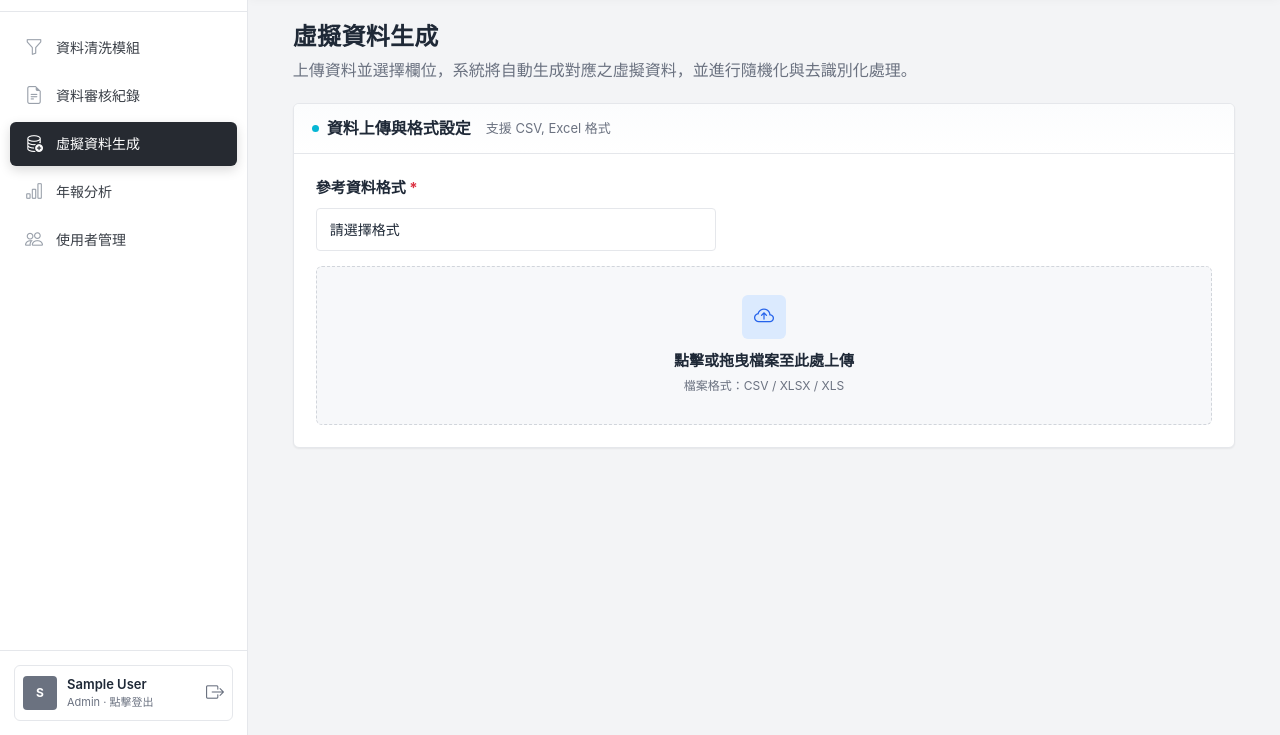
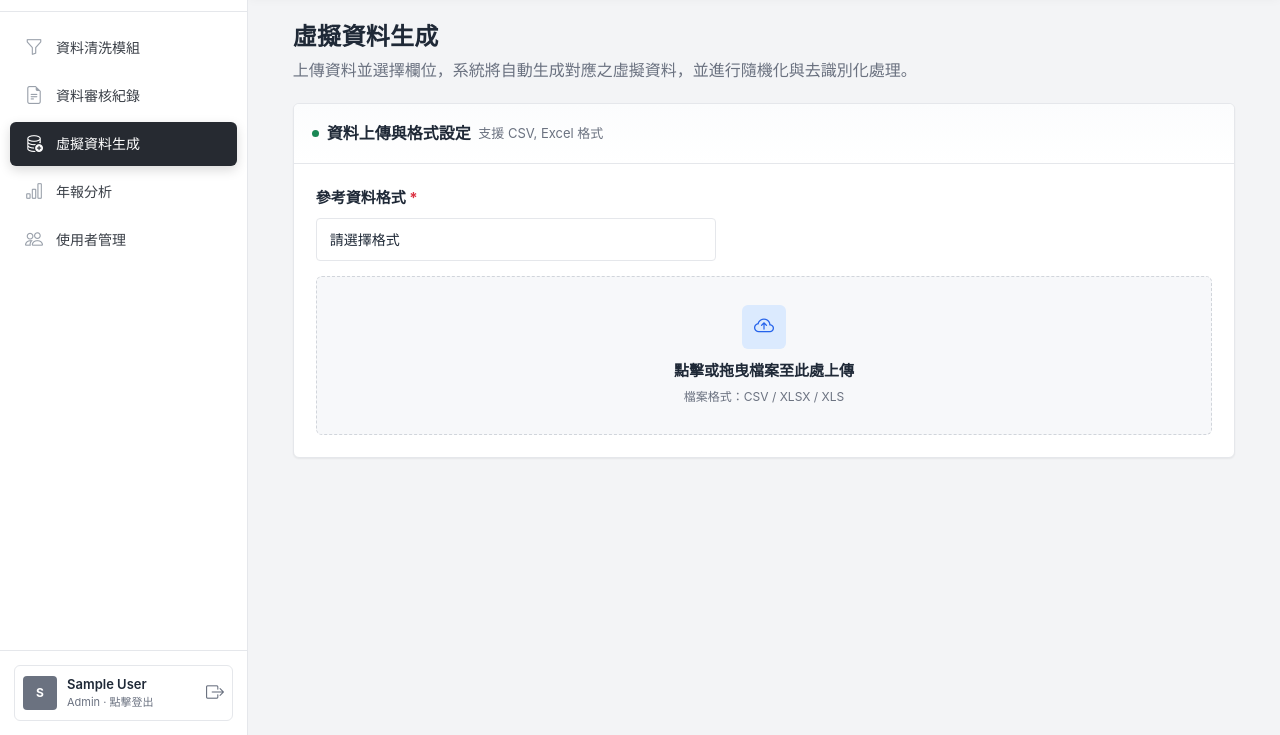
Before and after one commit to YuTzu2003/CancerRegistry_System, a Flask app: page /dataGen in a window 1280 px wide. Shown: the part 65-800 px from the top of the page. Run offline with Flask 3, Linux system fonts and the light colour scheme; the visitor is signed in with stand-in values (Sample User, id 1); data that the repository does not hold is empty; some libraries are stand-ins or nearby versions.

Commit message:
update ui

```diff
--- a/modules/blueprint/clean/templates/history.html
+++ b/modules/blueprint/clean/templates/history.html
@@ -1,5 +1,5 @@
 {% extends "base.html" %}
-{% block title %}資料審核紀錄｜癌症登記平台{% endblock %}
+{% block title %}資料審核紀錄｜癌症資料登記{% endblock %}
 {% block page_title %}資料審核紀錄{% endblock %}
 
 {% block content %}
@@ -13,7 +13,7 @@
 <section class="card-flat">
   <div class="section-head d-flex justify-content-between align-items-center">
     <div class="d-flex align-items-center gap-2">
-      <h2 class="mb-0"><span class="dot"></span> 近期審核紀錄</h2>
+      <h2 class="mb-0"><span class="dot" style="background: var(--bs-secondary);"></span> 近期審核紀錄</h2>
       <span class="hint mb-0">可依資料格式進行篩選</span>
     </div>
     <div class="d-flex align-items-center gap-3">
--- a/modules/blueprint/dashboard/templates/dashboard.html
+++ b/modules/blueprint/dashboard/templates/dashboard.html
@@ -1,5 +1,5 @@
 {% extends "base.html" %}
-{% block title %}年報分析｜癌症登記平台{% endblock %}
+{% block title %}年報分析｜癌症資料登記{% endblock %}
 {% block page_title %}年報分析{% endblock %}
 {% block extra_head %}
   <script src="https://cdn.jsdelivr.net/npm/echarts@5/dist/echarts.min.js"></script>
--- a/modules/blueprint/dashboard/templates/export_report.html
+++ b/modules/blueprint/dashboard/templates/export_report.html
@@ -1,5 +1,5 @@
 {% extends "base.html" %}
-{% block title %}圖表匯出設定｜癌症登記平台{% endblock %}
+{% block title %}圖表匯出設定｜癌症資料登記{% endblock %}
 {% block page_title %}圖表匯出設定{% endblock %}
 
 {% block extra_head %}
--- a/modules/blueprint/data_gen/templates/dataGen.html
+++ b/modules/blueprint/data_gen/templates/dataGen.html
@@ -1,5 +1,5 @@
 {% extends "base.html" %}
-{% block title %}虛擬資料生成 - 癌症登記資料平台{% endblock %}
+{% block title %}虛擬資料生成｜癌症資料登記{% endblock %}
 {% block page_title %}虛擬資料生成{% endblock %}
 {% block extra_head %}
 
@@ -82,10 +82,10 @@
 </div>
 
 <div class="card-flat mb-4">
-  <div class="section-head">
-    <div class="d-flex align-items-center flex-grow-1">
-      <h2><span class="dot"></span>資料上傳與格式設定</h2>
-      <span class="hint ms-3">支援 CSV, Excel 格式</span>
+  <div class="section-head d-flex justify-content-between align-items-center">
+    <div class="d-flex align-items-center gap-2">
+      <h2 class="mb-0"><span class="dot" style="background: var(--bs-success);"></span> 資料上傳與格式設定</h2>
+      <span class="hint mb-0">支援 CSV, Excel 格式</span>
     </div>
     <div class="header-actions" id="actionGroup" style="display: none;">
       <button class="btn btn-outline-secondary" onclick="resetUpload()">
@@ -124,9 +124,11 @@
 
 <!-- ===================== 輸出欄位命名 ===================== -->
 <section class="card-flat mb-4" id="namingSection" style="display: none;">
-  <div class="section-head">
-    <h2><span class="dot"></span> 模組欄位輸出設定</h2>
-    <span class="hint">選擇輸出 XLSX 欄位標頭採用的命名來源</span>
+  <div class="section-head d-flex justify-content-between align-items-center">
+    <div class="d-flex align-items-center gap-2">
+      <h2 class="mb-0"><span class="dot" style="background: var(--bs-success);"></span> 模組欄位輸出設定</h2>
+      <span class="hint mb-0">選擇輸出 XLSX 欄位標頭採用的命名來源</span>
+    </div>
   </div>
   <div class="section-body">
     <div class="naming-grid" id="namingScheme">
@@ -247,14 +249,12 @@
 
 <div class="result-section" id="resultSection">
   <div class="card-flat">
-    <div class="section-head">
-      <h2><i class="bi bi-check-circle-fill me-2 text-success"></i>結果預覽 (前20筆)</h2>
+    <div class="section-head d-flex justify-content-between align-items-center">
+      <h2 class="mb-0"><i class="bi bi-check-circle-fill me-2 text-success"></i>結果預覽 (前20筆)</h2>
+      <button class="btn btn-success text-white" onclick="downloadResult()">下載 XLSX</button>
     </div>
     <div class="section-body">
-      <div class="download-actions">
-        <div class="d-flex gap-2">
-          <button class="btn btn-success text-white" onclick="downloadResult()">下載 XLSX</button>
-        </div>
+      <div class="download-actions justify-content-end">
         <span class="text-muted small">滑動表格查看完整欄位</span>
       </div>
 
--- a/modules/blueprint/templates/base.html
+++ b/modules/blueprint/templates/base.html
@@ -3,7 +3,7 @@
 <head>
   <meta charset="UTF-8">
   <meta name="viewport" content="width=device-width, initial-scale=1.0">
-  <title>{% block title %}癌症登記資料平台{% endblock %}</title>
+  <title>{% block title %}癌症資料登記{% endblock %}</title>
   <link href="https://cdn.jsdelivr.net/npm/bootstrap@5.3.3/dist/css/bootstrap.min.css" rel="stylesheet"/>
   <link rel="stylesheet" href="https://cdn.jsdelivr.net/npm/bootstrap-icons@1.11.3/font/bootstrap-icons.css"/>
   <link rel="stylesheet" href="https://cdn.jsdelivr.net/npm/sweetalert2@11/dist/sweetalert2.min.css">
--- a/modules/blueprint/templates/index.html
+++ b/modules/blueprint/templates/index.html
@@ -1,5 +1,5 @@
 {% extends "base.html" %}
-{% block title %}癌症登記平台{% endblock %}
+{% block title %}癌症資料登記{% endblock %}
 {% block page_title %}首頁總覽{% endblock %}
 {% block content %}
 <style>
@@ -207,7 +207,7 @@
 
 <section class="card-flat">
   <div class="section-head">
-    <h2><span class="dot"></span> 快速操作</h2>
+    <h2><span class="dot" style="background: var(--bs-danger);"></span> 快速操作</h2>
     <span class="hint">常用功能入口</span>
   </div>
   <div class="section-body d-flex flex-wrap gap-2">
--- a/modules/blueprint/templates/login.html
+++ b/modules/blueprint/templates/login.html
@@ -2,7 +2,7 @@
 <html lang="zh-TW">
 <head>
   <meta charset="UTF-8">
-  <title>Login - 癌症登記資料平台</title>
+  <title>登入｜癌症資料登記</title>
   <link rel="preconnect" href="https://fonts.googleapis.com">
   <link rel="preconnect" href="https://fonts.gstatic.com" crossorigin>
   <link href="https://fonts.googleapis.com/css2?family=Noto+Sans+TC:wght@400;500;600;700&display=swap" rel="stylesheet">
--- a/modules/blueprint/templates/member.html
+++ b/modules/blueprint/templates/member.html
@@ -1,5 +1,5 @@
 {% extends "base.html" %}
-{% block title %}帳號權限管理｜癌症登記平台{% endblock %}
+{% block title %}使用者管理｜癌症資料登記{% endblock %}
 {% block page_title %}帳號權限管理{% endblock %}
 
 {% block extra_head %}
@@ -50,7 +50,7 @@
     </div>
     <div class="card-flat">
         <div class="section-head">
-            <h2><span class="dot"></span> 使用者列表</h2>
+            <h2><span class="dot" style="background: var(--bs-info);"></span> 使用者列表</h2>
             <span class="hint">共 {{ users|length }} 位使用者</span>
         </div>
         <div class="table-wrap">
--- a/modules/blueprint/templates/rag_config.html
+++ b/modules/blueprint/templates/rag_config.html
@@ -1,6 +1,6 @@
 {% extends "base.html" %}
 
-{% block title %}RAG 知識庫管理 - 癌症登記資料平台{% endblock %}
+{% block title %}RAG 知識庫管理｜癌症資料登記{% endblock %}
 
 {% block page_title %}RAG 知識庫管理{% endblock %}
 
@@ -146,7 +146,7 @@
   <div class="rag-main">
     <section class="card-flat mb-4">
       <div class="section-head">
-        <h2><span class="dot"></span> 文件管理</h2>
+        <h2><span class="dot" style="background: var(--bs-dark);"></span> 文件管理</h2>
         <div class="d-flex gap-2">
            <button class="btn btn-primary btn-sm" id="btnUploadDoc">
              <i class="bi bi-plus-circle me-1"></i> 上傳文件
@@ -205,7 +205,7 @@
 
     <section class="card-flat">
       <div class="section-head">
-        <h2><span class="dot"></span> 系統日誌</h2>
+        <h2><span class="dot" style="background: var(--bs-dark);"></span> 系統日誌</h2>
       </div>
       <div class="section-body" style="background: #f8f9fa;">
         <div class="small text-muted font-monospace" style="height: 120px; overflow-y: auto;">
--- a/static/css/style.css
+++ b/static/css/style.css
@@ -362,6 +362,7 @@ a {
   display: flex; align-items: center; justify-content: space-between;
   gap: 12px;
   padding: 14px 18px;
+  min-height: 60px;
   border-bottom: 1px solid var(--border);
   background: linear-gradient(180deg, #fbfcfd 0%, var(--white) 100%);
 }
```
Also changed, not shown: modules/blueprint/clean/templates/clean.html (+6 -6 lines), modules/blueprint/dashboard/templates/control.html (+7 -5 lines), 1 other file.
